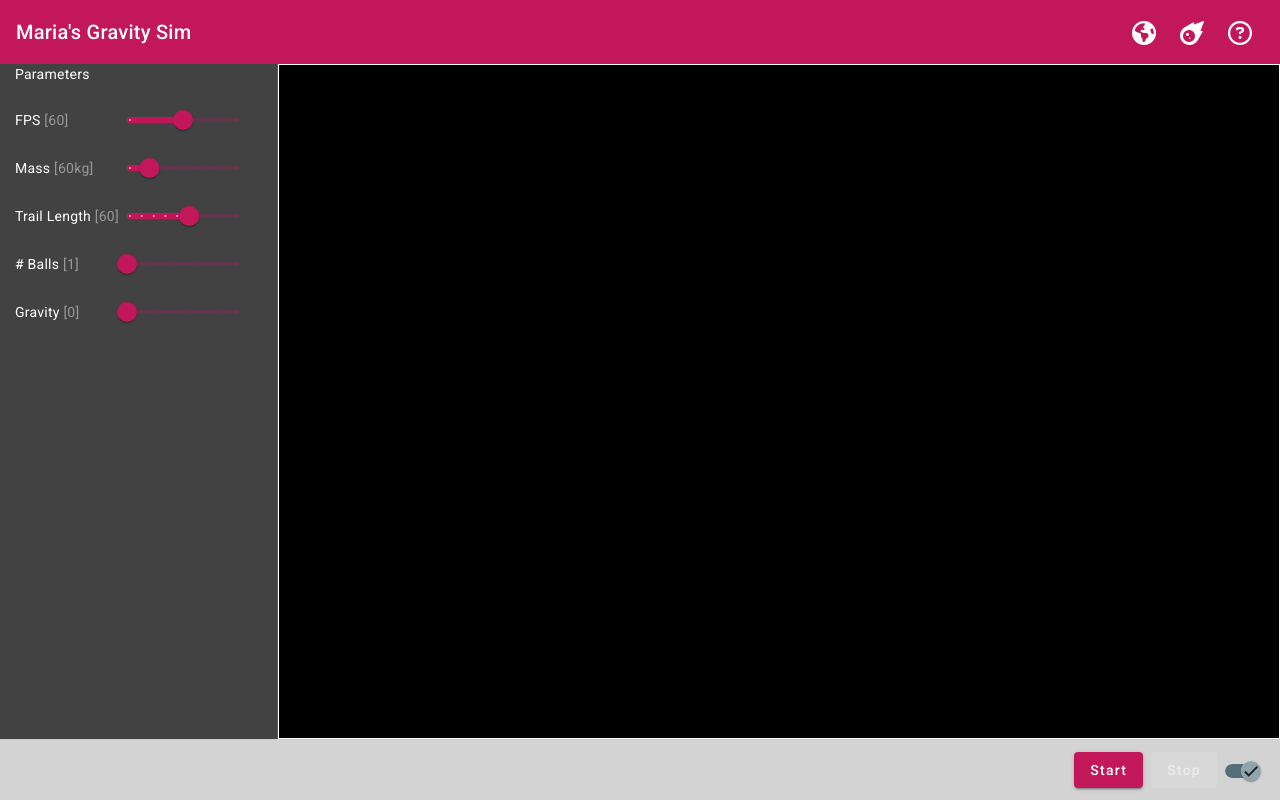
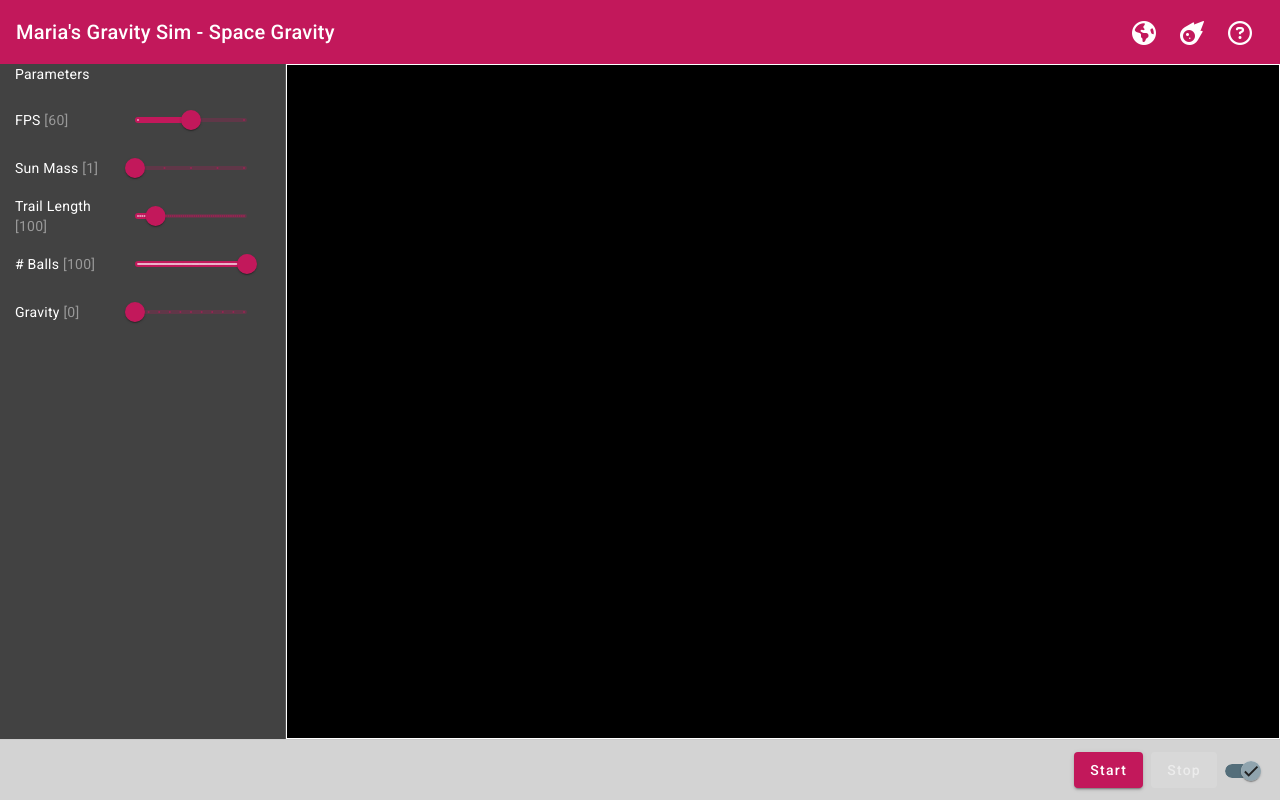
Before and after one commit to NovaOrion/gravity-sim, an Angular app: page / in a window 1280 px wide. Built offline with nearby package versions, Linux system fonts and the light colour scheme; what angular-resize-event would draw is missing.

Commit message:
update
fix modes

```diff
--- a/src/app/app.component.html
+++ b/src/app/app.component.html
@@ -1,10 +1,10 @@
 <mat-toolbar color="primary">
-    <span>Maria's Gravity Sim</span>
+    <span>Maria's Gravity Sim - {{mode === AppMode.EarthGravity ? 'Earth Gravity' : mode === AppMode.SpaceGravity ? 'Space Gravity' : ''}}</span>
     <span class="spacer"></span>
-    <button mat-icon-button matTooltip="EarthView" (click)="toggleMode(AppMode.EarthGravity)">
+    <button mat-icon-button matTooltip="Earth View" (click)="toggleMode(AppMode.EarthGravity)">
         <i class="fa-solid fa-earth-americas"></i>
     </button>
-    <button mat-icon-button matTooltip="SpaceView" (click)="toggleMode(AppMode.SpaceGravity)">
+    <button mat-icon-button matTooltip="Space View" (click)="toggleMode(AppMode.SpaceGravity)">
         <i class="fa-solid fa-meteor"></i>
     </button>
     <button mat-icon-button matTooltip="About" (click)="toggleMode(AppMode.About)">
@@ -18,12 +18,6 @@
             <label for="fps">FPS <span class="label-dim">[{{fps}}]</span></label>
             <mat-slider id="fps" showTickMarks discrete min="30" max="90" step="30" class="val">
                 <input matSliderThumb [(ngModel)]="fps" >
-            </mat-slider>
-        </div>
-        <div class="param-field">
-            <label for="mass">Mass <span class="label-dim">[{{mass}}kg]</span></label>
-            <mat-slider id="mass" showTickMarks discrete min="50" max="100" step="10" class="val">
-                <input matSliderThumb [(ngModel)]="mass" >
             </mat-slider>
         </div>
         <div class="param-field">
@@ -67,20 +61,20 @@
             </mat-slider>
         </div>
         <div class="param-field">
-            <label for="mass">Mass <span class="label-dim">[{{mass}}kg]</span></label>
-            <mat-slider id="mass" showTickMarks discrete min="50" max="100" step="10" class="val">
-                <input matSliderThumb [(ngModel)]="mass" >
+            <label for="mass">Sun Mass <span class="label-dim">[{{mass}}]</span></label>
+            <mat-slider id="mass" showTickMarks discrete min="1" max="5" step="1" class="val">
+                <input matSliderThumb [ngModel]="mass" (ngModelChange)="onSunMassChanged($event)" >
             </mat-slider>
         </div>
         <div class="param-field">
             <label for="trail">Trail Length <span class="label-dim">[{{trail}}]</span></label>
-            <mat-slider id="trail" showTickMarks discrete min="10" max="100" step="10" class="val">
+            <mat-slider id="trail" showTickMarks discrete min="10" max="500" step="10" class="val">
                 <input matSliderThumb [ngModel]="trail" (ngModelChange)="onTrailLengthChanged($event)">
             </mat-slider>
         </div>
         <div class="param-field">
             <label for="num_of_balls"># Balls <span class="label-dim">[{{num_of_balls}}]</span></label>
-            <mat-slider id="num_of_balls" showTickMarks discrete min="1" max="10" step="1" class="val">
+            <mat-slider id="num_of_balls" showTickMarks discrete min="1" max="100" step="1" class="val">
                 <input matSliderThumb [(ngModel)]="num_of_balls">
             </mat-slider>
         </div>
--- a/src/app/app.component.ts
+++ b/src/app/app.component.ts
@@ -14,8 +14,8 @@ export class AppComponent implements AfterViewInit, OnDestroy {
   public ctx: CanvasRenderingContext2D | null = null;
   public world = 1000;
   public title = 'Maria Gravity Project';
-  public mass = 60;
-  public trail = 60;
+  public mass = 1;
+  public trail = 100;
   public fps = 60;
   public isSideNavOpen=true;
   public timeoutId: any;
@@ -23,7 +23,7 @@ export class AppComponent implements AfterViewInit, OnDestroy {
   public playing: boolean = false;
   public scene: IScene | null = null;
   public borderSize: number = 2;
-  public num_of_balls: number = 1;
+  public num_of_balls: number = 100;
   public gravity: number = 0;
   public elasticity: number = 0.5;
   public friction: number = 0.008;
@@ -42,6 +42,10 @@ export class AppComponent implements AfterViewInit, OnDestroy {
 
   public toggleMode(mode: AppMode): void {
     this.mode = mode;
+    this.num_of_balls = AppMode.EarthGravity ? 10 : 100;
+    this.trail = AppMode.EarthGravity ? 100 : 100;
+    this.scene?.clear();
+    this.playing = false;
     this.initSym();
   }
 
@@ -65,7 +69,7 @@ export class AppComponent implements AfterViewInit, OnDestroy {
     const colors = ["green", "red", "yellow", "blue", "white", "gray", "pink", "orange"];
 
     for (let i = 0; i < this.num_of_balls; ++i) {
-      let r = 5 + Math.random() * 10;
+      let r = 3 + Math.random();
       let center = { x: r + Math.random() * (this.world - 2*r) , y: r + Math.random() * (this.scene.VisibleWorldHeight - 2 * r) };
       let c: ICircle = {
         center,
@@ -84,11 +88,24 @@ export class AppComponent implements AfterViewInit, OnDestroy {
         center: center,
         radius: r,
         color: colors[Math.ceil(Math.random() * colors.length)],
-        speed: 0, // 5 + Math.random() * 5,
+        speed: Math.random() * 10,
         angle: Math.random() * 360,
-        mass: 5 + Math.random() * 5,
+        mass: r,
         trace: true,
         trace_limit: this.trail
+      });
+      this.scene?.add(ball);
+    }
+
+    if (this.mode === AppMode.SpaceGravity) {
+      const ball = new Ball("sun", {
+        center: {x: this.world / 2, y: this.scene.VisibleWorldHeight / 2},
+        radius: 25,
+        color: "orange",
+        speed: 0,
+        angle: 0,
+        mass: this.mass * 1000,
+        trace: false,
       });
       this.scene?.add(ball);
     }
@@ -119,6 +136,15 @@ export class AppComponent implements AfterViewInit, OnDestroy {
   }
   public onFrictionChanged(f: number): void {
     this.scene!.friction = this.friction = f;
+  }
+  public onSunMassChanged(m: number): void {
+    const sun_colors = [{
+
+    }];
+    this.mass = m;
+    const sun = this.scene?.objects.get("sun") as Ball;
+    sun.mass = this.mass = m;
+    this.scene?.updateByKey("sun", sun);
   }
 
   public initSym(): void {
--- a/src/papa/ball.ts
+++ b/src/papa/ball.ts
@@ -57,7 +57,7 @@ export class Ball extends BaseObject implements ICircle {
                 );
 
                 const strength = scene.gravity/10000 * this.mass * ball.mass / vec.magnitude * vec.magnitude;
-                vec.normalize().mul(strength);
+                vec.normalize().mul(strength / this.mass); // this is F / m = a acceleration
                 acc = acc.isNull ? vec : acc.add(vec);
                 return acc;
             }, new Vector(0, 0));
@@ -83,7 +83,7 @@ export class Ball extends BaseObject implements ICircle {
         } else if (this.position.y > scene.VisibleWorldHeight) {
             this.y_velocity = -1 * this.y_velocity;
             this.position.y = scene.VisibleWorldHeight - bh - 1;
-        } else if (scene.Y(this.position.y - bh) > scene.Y(0)) {
+        } else if (scene.Y(this.position.y - bh) >= scene.Y(0)) {
             if (scene && scene.gravity && scene.elasticity && scene.mode === AppMode.EarthGravity) {
                 this.y_velocity = -1 * this.y_velocity * scene.elasticity;
             } else {
@@ -92,7 +92,7 @@ export class Ball extends BaseObject implements ICircle {
             if (scene && scene.gravity && scene.friction && scene.mode === AppMode.EarthGravity) {
                 this.x_velocity = this.x_velocity - (this.x_velocity * scene.friction);
             }
-            this.position.y = bh + 1;
+            this.position.y = bh + ((scene.mode === AppMode.SpaceGravity) ? 1 : 0);
         }
     }
 
@@ -135,6 +135,7 @@ export class Ball extends BaseObject implements ICircle {
     }
 
     override collide(scene: IScene): void {
+
         const hit_object = scene.objects.find(x => {
             if (x instanceof Ball && x.name !== this.name) {
                 const c1 = x as ICircle;
@@ -144,14 +145,21 @@ export class Ball extends BaseObject implements ICircle {
         });
         if (hit_object) {
             const b = hit_object as Ball;
-            this.process_collide(scene, b);
+            if (scene.mode === AppMode.SpaceGravity && b.name === 'sun') {
+                scene.remove(this.name);
+            } else {
+                this.process_collide(scene, b);
+            }
         }
+
     }
 
     override delta(scene: IScene): void {
         super.delta(scene);
         this.update(scene);
-        this.testWalls(scene);
+        if (scene.mode === AppMode.EarthGravity) {
+            this.testWalls(scene);
+        }
         scene.updateByKey(this.name, this);
     }
 
@@ -162,13 +170,13 @@ export class Ball extends BaseObject implements ICircle {
             const x = scene.X(this.position.x);
             const y = scene.Y(this.position.y);
 
-            ctx.beginPath();
-            ctx.moveTo(x, y);
-            const vec = new Vector(this.x_velocity, this.y_velocity).normalize().mul(this.radius * 3);
-            ctx.lineTo(scene.X(this.position.x + vec.x), scene.Y(this.position.y + vec.y));
-            ctx.lineWidth = 2;
-            ctx.strokeStyle = "rgba(255, 0, 0, 0.3)";
-            ctx.stroke();
+            // ctx.beginPath();
+            // ctx.moveTo(x, y);
+            // const vec = new Vector(this.x_velocity, this.y_velocity).normalize().mul(Math.max(this.radius * 3, 25));
+            // ctx.lineTo(scene.X(this.position.x + vec.x), scene.Y(this.position.y + vec.y));
+            // ctx.lineWidth = 2;
+            // ctx.strokeStyle = "rgba(255, 0, 0, 0.3)";
+            // ctx.stroke();
 
             const radius = scene.scale * this.radius;
             ctx.beginPath();
```
